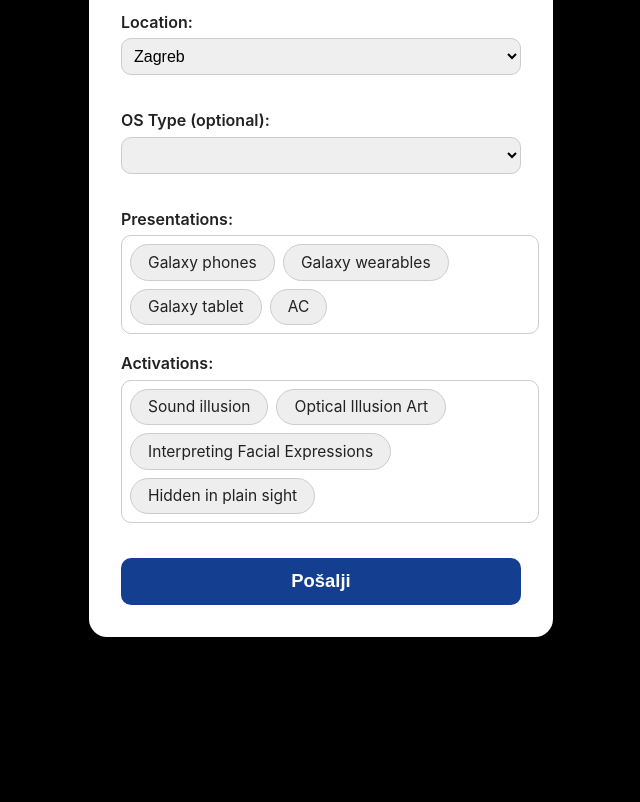
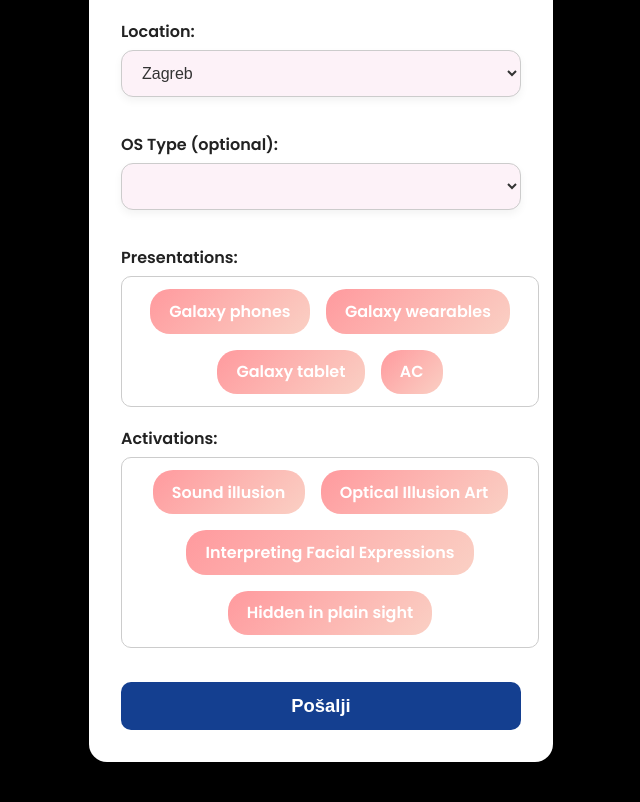
Before and after one commit to TomoChart/SGPromo, a plain HTML site: page index.html in a window 1280 px wide. Shown: the part 136-938 px from the top of the page, without its empty margins (319-959 px from the left). Before the commit the page ends 813 px from the top, so only its background shows below. Drawn offline with Linux system fonts and the light colour scheme.

Commit message:
Add modern select and badge styles

```diff
--- a/css/style.css
+++ b/css/style.css
@@ -1,6 +1,8 @@
+@import url('https://fonts.googleapis.com/css2?family=Poppins:wght@400;600&display=swap');
+
 body {
   background: #f9f9f9;
-  font-family: 'Inter', Arial, sans-serif;
+  font-family: 'Poppins', Arial, sans-serif;
   color: #222;
   margin: 0;
 }
@@ -42,6 +44,7 @@
   flex-wrap: wrap;
   gap: 0.5em;
   margin-bottom: 1em;
+  justify-content: center;
 }
 
 .bubble {
@@ -54,7 +57,8 @@
   border: 1px solid #ccc;
   transition: background .2s, border-color .2s;
 }
-.bubble.selected {
+.bubble.selected,
+.category-badge.selected {
   background: #143F90;
   color: #fff;
   border-color: #143F90;
@@ -80,3 +84,40 @@
 body.dark {
   background: #000;
 }
+
+/* Podloga za dropdowne */
+.select-modern {
+  background: #fdf2f8;
+  border-radius: 12px;
+  box-shadow: 0 4px 8px rgba(0, 0, 0, 0.05);
+  padding: 0.8em 1em;
+  font-size: 1rem;
+  color: #333;
+  transition: transform 0.15s ease, box-shadow 0.15s ease;
+}
+
+/* Hover i focus efekti */
+.select-modern:hover,
+.select-modern:focus {
+  transform: translateY(-2px);
+  box-shadow: 0 6px 12px rgba(0, 0, 0, 0.1);
+}
+
+/* Kategorije "Presentations" i "Activations" kao mjehurići */
+.category-badge {
+  display: inline-block;
+  margin: 0.25em;
+  padding: 0.6em 1.2em;
+  background: linear-gradient(135deg, #ff9a9e, #fad0c4);
+  border-radius: 20px;
+  color: #fff;
+  font-weight: 600;
+  transition: background 0.3s ease, transform 0.1s ease;
+  cursor: pointer;
+}
+
+/* Interakcija na klik */
+.category-badge:active {
+  transform: scale(0.95);
+  background: linear-gradient(135deg, #fad0c4, #ff9a9e);
+}
--- a/index.html
+++ b/index.html
@@ -11,14 +11,14 @@
     <h1>Consumer Insights Reporting</h1>
     <form id="reportForm">
       <label>Location:</label>
-      <select id="location">
+      <select id="location" class="select-modern">
         <option value="Zagreb">Zagreb</option>
         <option value="Split">Split</option>
         <option value="Osijek">Osijek</option>
       </select>
 
       <label>OS Type (optional):</label>
-      <select id="osType">
+      <select id="osType" class="select-modern">
         <option value=""></option>
         <option value="Android Samsung">Android Samsung</option>
         <option value="Android other">Android other</option>
@@ -27,18 +27,18 @@
 
       <label>Presentations:</label>
       <div id="presentations" class="bubble-group">
-        <div class="bubble option" data-value="Galaxy phones">Galaxy phones</div>
-        <div class="bubble option" data-value="Galaxy wearables">Galaxy wearables</div>
-        <div class="bubble option" data-value="Galaxy tablet">Galaxy tablet</div>
-        <div class="bubble option" data-value="AC">AC</div>
+        <div class="category-badge option" data-value="Galaxy phones">Galaxy phones</div>
+        <div class="category-badge option" data-value="Galaxy wearables">Galaxy wearables</div>
+        <div class="category-badge option" data-value="Galaxy tablet">Galaxy tablet</div>
+        <div class="category-badge option" data-value="AC">AC</div>
       </div>
 
       <label>Activations:</label>
       <div id="activations" class="bubble-group">
-        <div class="bubble option" data-value="Sound illusion">Sound illusion</div>
-        <div class="bubble option" data-value="Optical Illusion Art">Optical Illusion Art</div>
-        <div class="bubble option" data-value="Interpreting Facial Expressions">Interpreting Facial Expressions</div>
-        <div class="bubble option" data-value="Hidden in plain sight">Hidden in plain sight</div>
+        <div class="category-badge option" data-value="Sound illusion">Sound illusion</div>
+        <div class="category-badge option" data-value="Optical Illusion Art">Optical Illusion Art</div>
+        <div class="category-badge option" data-value="Interpreting Facial Expressions">Interpreting Facial Expressions</div>
+        <div class="category-badge option" data-value="Hidden in plain sight">Hidden in plain sight</div>
       </div>
 
       <button type="submit" class="primary-btn">Pošalji</button>
```
Also changed, not shown: decision.html (+4 -4 lines).
